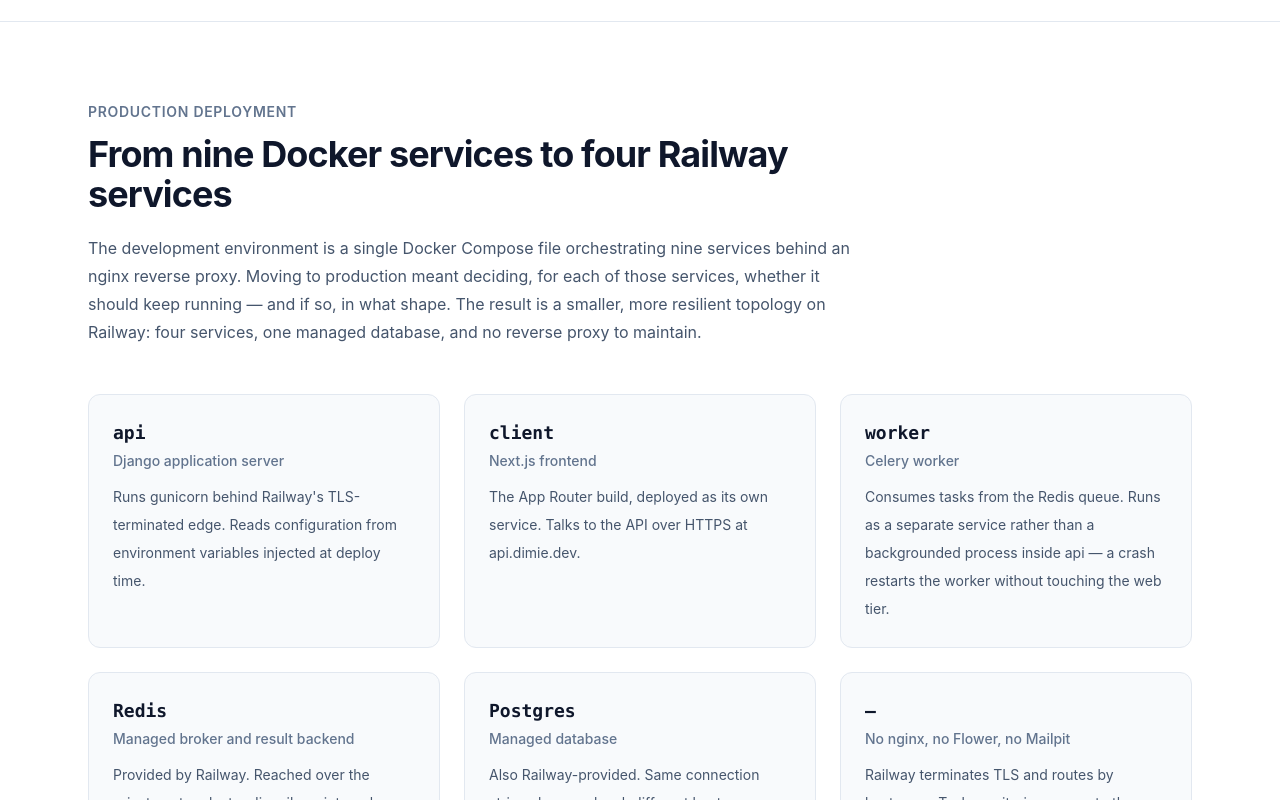
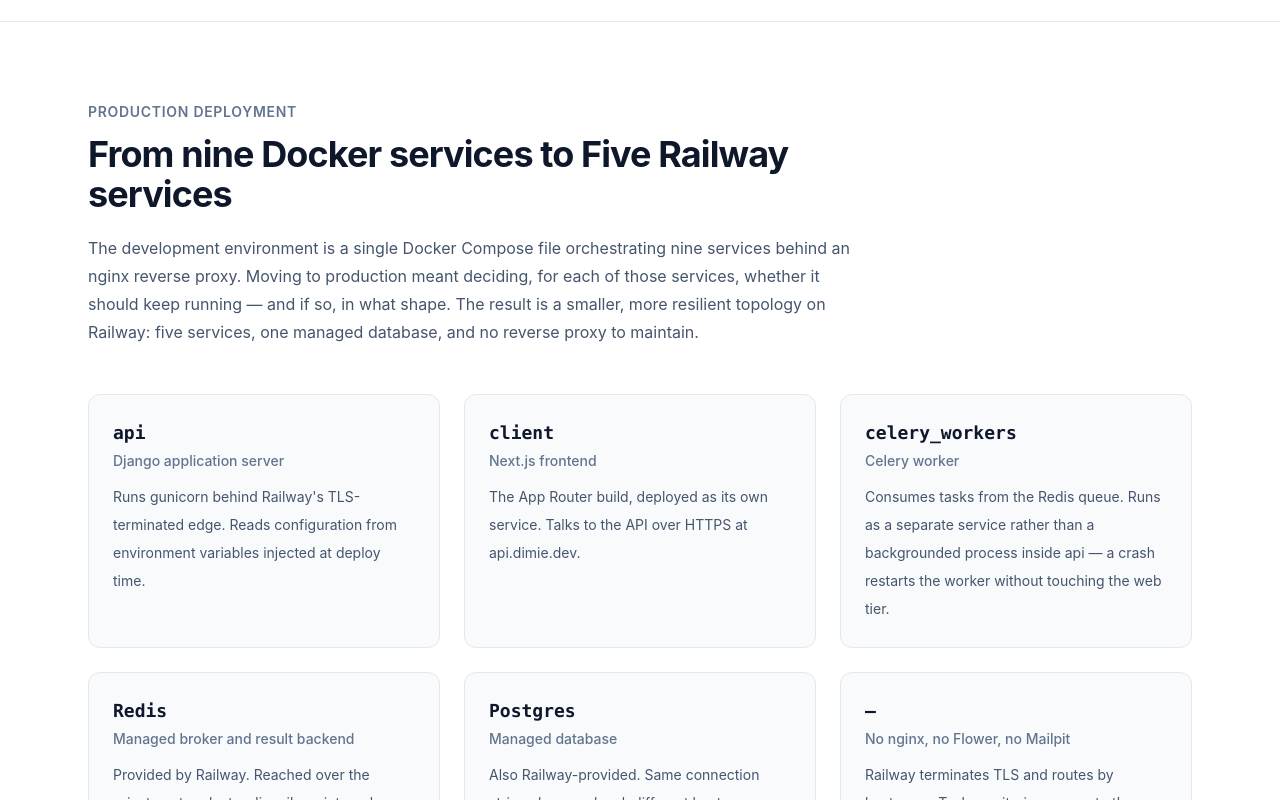
Before and after one commit to Dee68/dimie-portfolio, a React (Vite) app: page /projects/accomm-management in a window 1280 px wide. Shown: the part 10840-11640 px from the top of the page. Built offline with nearby package versions, Linux system fonts and the light colour scheme.

Commit message:
Add railway service image to readme.

```diff
--- a/src/components/AccommManagementCaseStudy.jsx
+++ b/src/components/AccommManagementCaseStudy.jsx
@@ -823,7 +823,7 @@
                         </p>
 
                         <h2 className="mt-3 text-3xl font-bold tracking-tight text-slate-900 dark:text-white sm:text-4xl">
-                            From nine Docker services to four Railway services
+                            From nine Docker services to Five Railway services
                         </h2>
 
                         <p className="mt-5 leading-7 text-slate-600 dark:text-slate-400">
@@ -831,7 +831,7 @@
                             orchestrating nine services behind an nginx reverse proxy. Moving
                             to production meant deciding, for each of those services, whether
                             it should keep running — and if so, in what shape. The result is
-                            a smaller, more resilient topology on Railway: four services, one
+                            a smaller, more resilient topology on Railway: five services, one
                             managed database, and no reverse proxy to maintain.
                         </p>
                     </div>
@@ -852,7 +852,7 @@
                                     'The App Router build, deployed as its own service. Talks to the API over HTTPS at api.dimie.dev.',
                             },
                             {
-                                service: 'worker',
+                                service: 'celery_workers',
                                 role: 'Celery worker',
                                 detail:
                                     'Consumes tasks from the Redis queue. Runs as a separate service rather than a backgrounded process inside api — a crash restarts the worker without touching the web tier.',
@@ -892,6 +892,18 @@
                             </article>
                         ))}
                     </div>
+                     {/* Screenshot */}
+                <div className="mt-12 overflow-hidden rounded-2xl border border-slate-200 shadow-xl dark:border-slate-800">
+                <img
+                    src="/projects/accomm_management/railway-dashboard.webp"
+                    alt="The Accommodation Center Deployment On Railway with 5 services"
+                    className="w-full"
+                    loading="lazy"
+                />
+                <p className="border-t border-slate-200 bg-slate-50 px-4 py-3 text-sm text-slate-600 dark:border-slate-800 dark:bg-slate-900 dark:text-slate-400">
+                    The 5 Railway services
+                </p>
+                </div>
 
                     {/* What changed */}
                     <div className="mt-12">
@@ -1030,7 +1042,7 @@
 
                                     <div>
                                         <p className="mb-2 font-mono text-xs uppercase tracking-wider text-slate-500 dark:text-slate-400">
-                                            After — worker service
+                                            After — celery_workers service
                                         </p>
                                         <pre className="overflow-x-auto rounded-lg bg-slate-900 p-4 text-sm text-slate-100 dark:bg-slate-950">
                                             <code>{`# workers.sh
@@ -1462,7 +1474,7 @@
                             'API documentation generated from the codebase with Swagger and ReDoc.',
                             'Test suite: 333 pytest tests covering models, views, serializers, permissions, forms, admin configuration, signals, background tasks, email delivery, and URL routing.',
                             'Local development environment: nine Docker services behind an nginx reverse proxy.',
-                            'Production deployment: four Railway services (api, client, worker, and managed Postgres and Redis) behind TLS-terminated hostnames at dimie.dev and api.dimie.dev.',
+                            'Production deployment: four Railway services (api, client, celery_workers, and managed Postgres and Redis) behind TLS-terminated hostnames at dimie.dev and api.dimie.dev.',
                         ].map((item) => (
                             <li key={item} className="flex gap-3">
                                 <span className="mt-2 h-1.5 w-1.5 shrink-0 rounded-full bg-slate-400 dark:bg-slate-600" />
```
Also changed, not shown: public/projects/accomm_management/railway-dashboard.webp (added).
